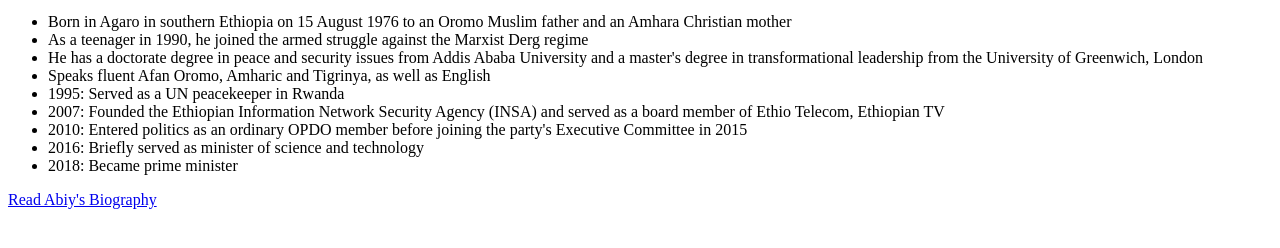
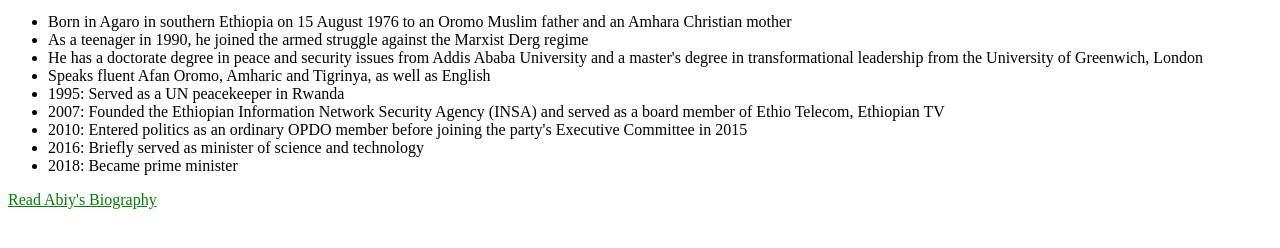
Before and after one commit to nebil123/Microvrese1, a plain HTML site: page index.html in a window 1280 px wide. Shown: the part 534-782 px from the top of the page. Drawn offline with Linux system fonts and the light colour scheme.

Commit message:
link style

```diff
--- a/css/style.css
+++ b/css/style.css
@@ -6,3 +6,12 @@
     margin-right: auto;
     display: block;
   }
+ a {
+   color: green;
+ }
+ a:visited {
+   color: brown;
+ }
+ a:hover{
+   color: blue
+ }
```
